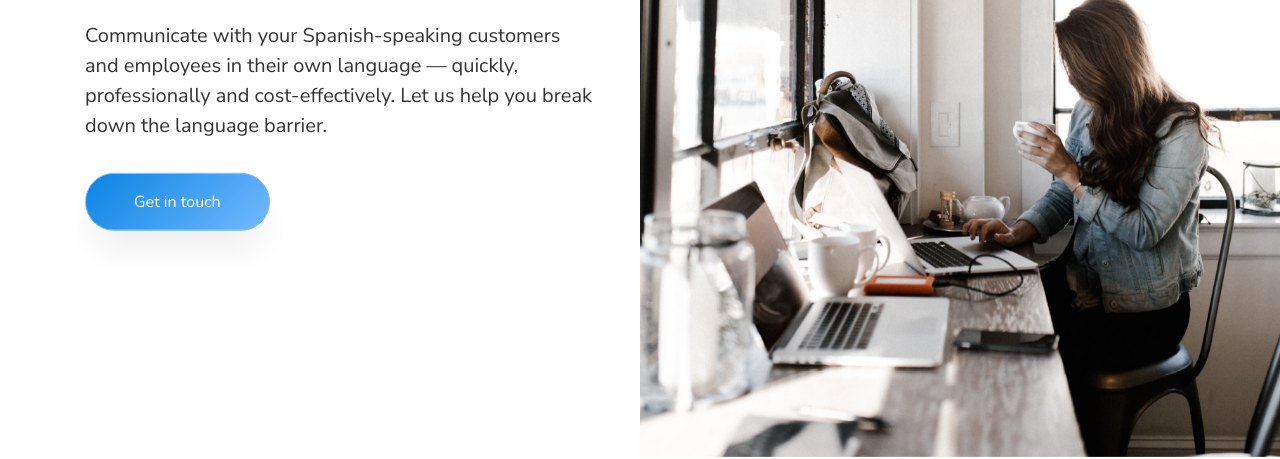
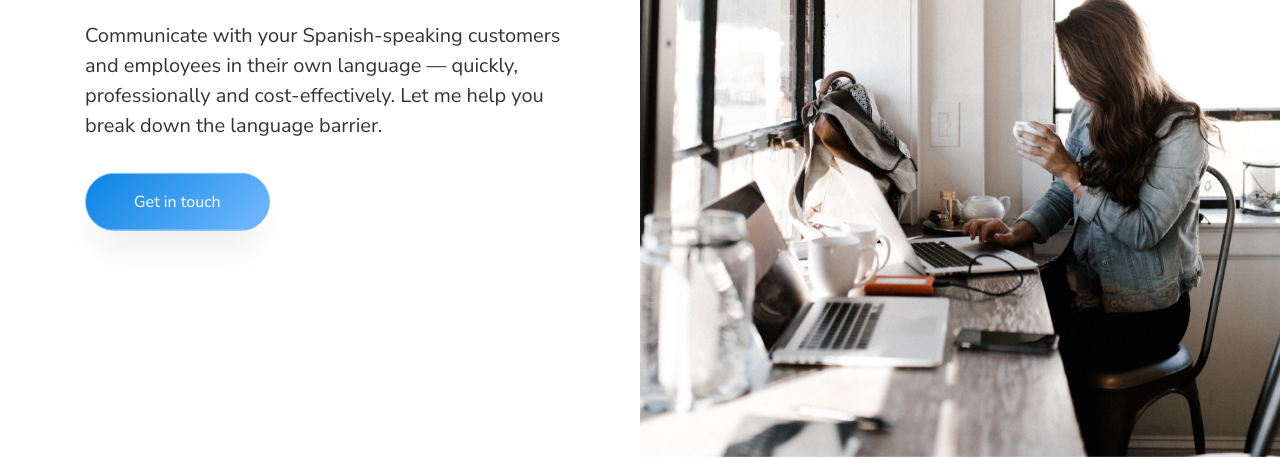
Before and after one commit to ghostjson/carolinaosorio.com, a plain HTML site: page index.html in a window 1280 px wide. Shown: the part 343-802 px from the top of the page. Drawn offline with Linux system fonts and the light colour scheme; some packages are replaced by stand-ins of ours; no server answers; files whose address does not match are found by name.

Commit message:
revision

```diff
--- a/index.html
+++ b/index.html
@@ -59,7 +59,7 @@
 						<div class="text">
 							<!-- <span class="subheading">Welcome to the digilab</span> -->
 							<h1 class="mb-4 mt-3"><span>Professional</span><br>English to Spanish</h1>
-							<p>Communicate with your Spanish-speaking customers and employees in their own language — quickly, professionally and cost-effectively. Let us help you break down the language barrier.</p>
+							<p>Communicate with your Spanish-speaking customers and employees in their own language — quickly, professionally and cost-effectively. Let me help you break down the language barrier.</p>
 
 							<p><a href="#contact-section" class="btn btn-primary px-5 py-3 mt-3">Get in touch</a></p>
 						</div>
```
